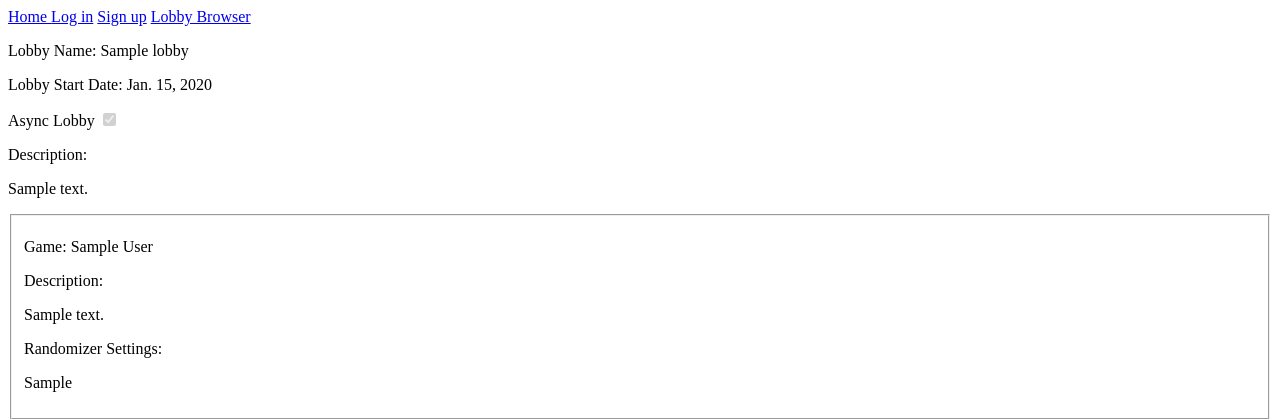
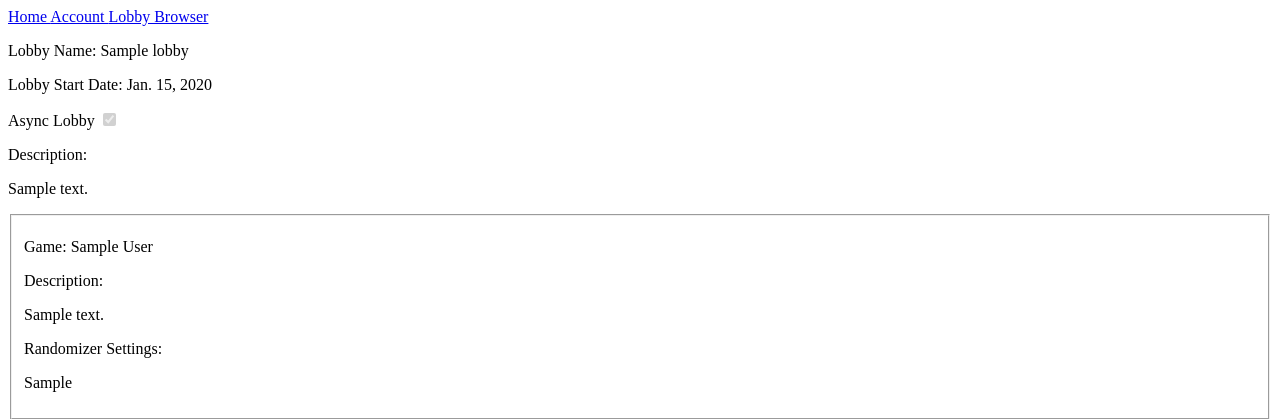
Before and after one commit to BrendanHurt/ap-waiting-room, a Django app: page /lobby/1 in a window 1280 px wide. Shown: the top 419 px of the page. Run offline with Django 5.2, Linux system fonts and the light colour scheme; a user stored in the database is signed in; tables that the repository leaves empty hold one stand-in row (values such as "Sample post").

Commit message:
Nav uses request user instead of session data

```diff
--- a/home/templates/home/nav.html
+++ b/home/templates/home/nav.html
@@ -7,8 +7,8 @@
     <a href="{% url 'home:home' %}">
         Home
     </a>
-    {% if request.session.user_id %}
-        <a href="{% url 'users:account' request.session.user_id %}">
+    {% if request.user.is_authenticated %}
+        <a href="{% url 'users:account' %}">
             Account
         </a>
     {% else %}
```
